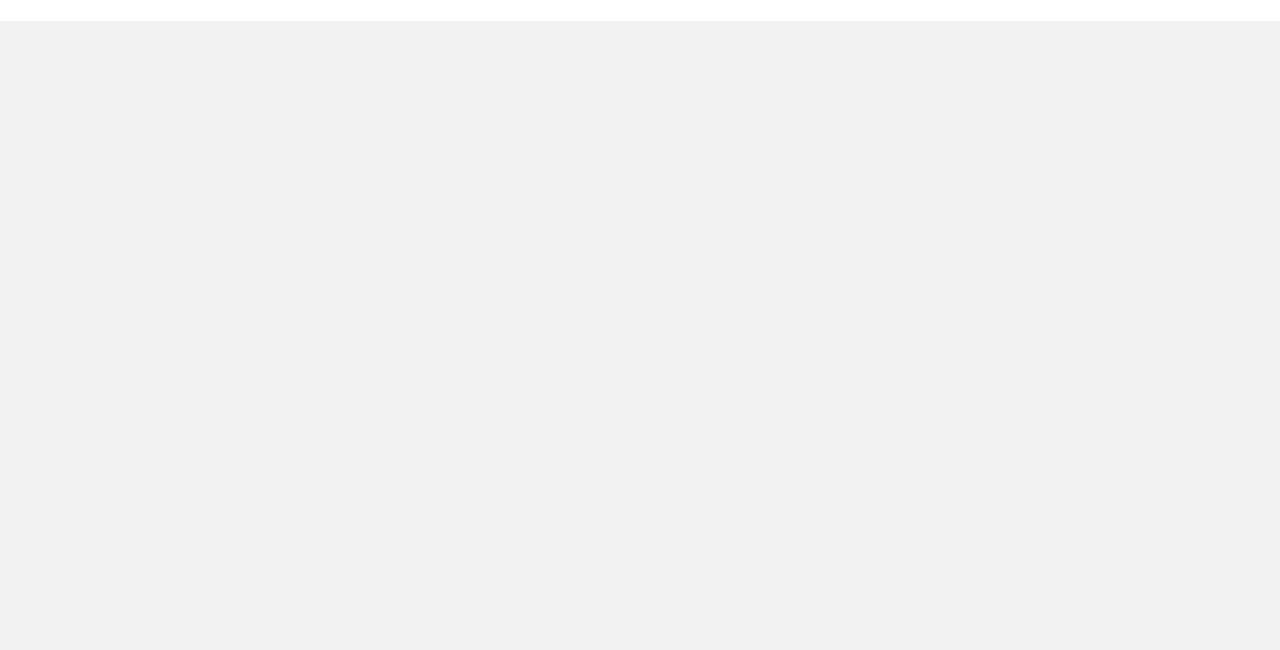
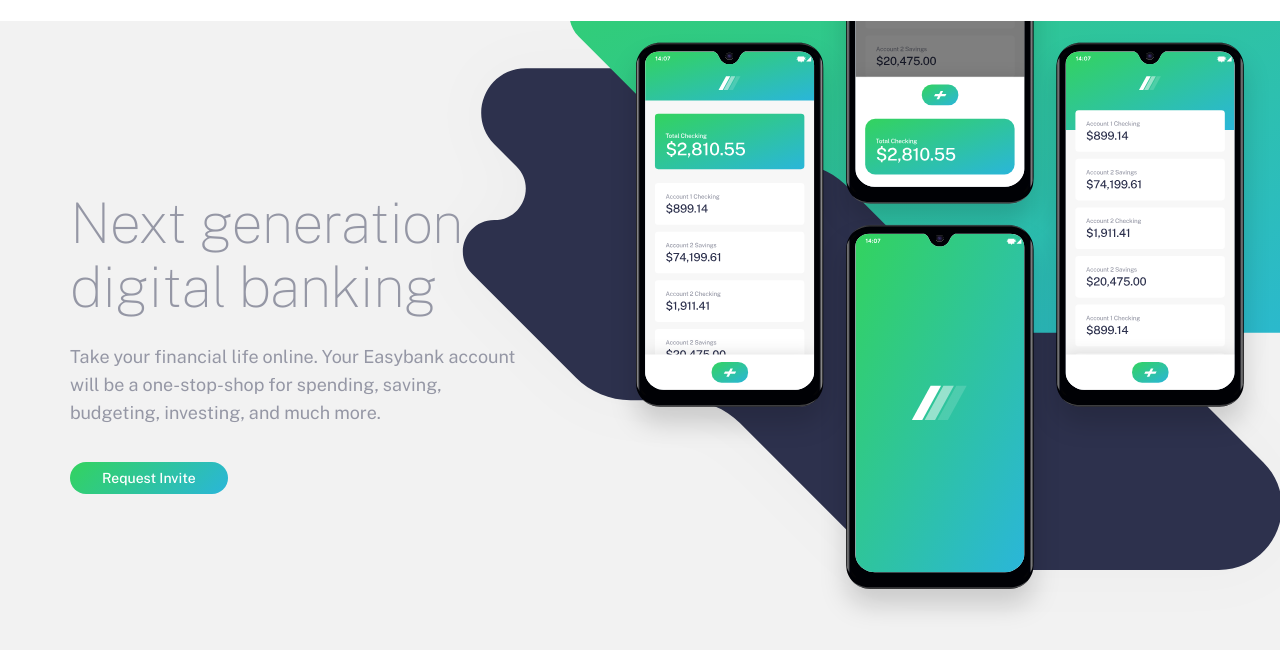
Before and after one commit to avaz-rustamov/Easy-Bank, a plain HTML site: page index.html in a window 1280 px wide. Shown: the part 72-722 px from the top of the page. Drawn offline with Linux system fonts and the light colour scheme.

Commit message:
Add Hero Section

```diff
--- a/css/styles.css
+++ b/css/styles.css
@@ -23,7 +23,10 @@
   font-style: normal;
   font-display: swap;
 }
+:root {
+  --heading-black: color: #2D314D;;
 
+}
 
 
 
@@ -52,6 +55,14 @@ body {
   padding-right: 30px;
   margin-left: auto;
   margin-right: auto;
+}
+.main {
+  background-image: url(../img/hero-phones-desktop.svg),url(../img/hero-bg-desktop.svg);
+  background-size: contain;
+  background-position:  calc(50% + 300px) -190px, calc(50% + 300px) -190px;
+  background-repeat: no-repeat;
+  height: 800px;
+
 }
 .site_header {
   background-color: #fff;
@@ -109,3 +120,20 @@ body {
 .button:hover {
   opacity: 0.4;
 }
+.site__hero-content {
+  width: 447px;
+  padding-top: 170px;
+}
+.site__hero-heading {
+  font-weight: 100;
+  font-size: 56px;
+  line-height: 64px;
+  letter-spacing: -1px;
+  color: var(--heading-black);
+  margin-top: 0;
+  margin-bottom: 24px;
+}
+.site__hero-text {
+  margin-top: 0;
+  margin-bottom: 36px;
+}
--- a/index.html
+++ b/index.html
@@ -47,6 +47,21 @@
 
 <!-- MAIN -->
   <main class="main">
+    <section class="hero">
+      <div class="container">
+        <div class="site__hero-content">
+          <h1 class="site__hero-heading">
+            Next generation digital banking
+          </h1>
+          <p class="site__hero-text">
+            Take your financial life online. Your Easybank account will be a one-stop-shop for spending, saving, budgeting, investing, and much more.
+          </p>
+          <a class="site__hero-link button" href="index.html">
+            Request Invite
+          </a>
+        </div>
+      </div>
+    </section>
   </main>
 
 
```
Also changed, not shown: img/hero-bg-desktop.png (deleted), img/hero-bg-desktop.svg (added), img/hero-bg-desktop@2x.png (deleted), img/hero-phones-desktop.png (deleted), img/hero-phones-desktop.svg (added), img/hero-phones-desktop@2x.png (deleted).
